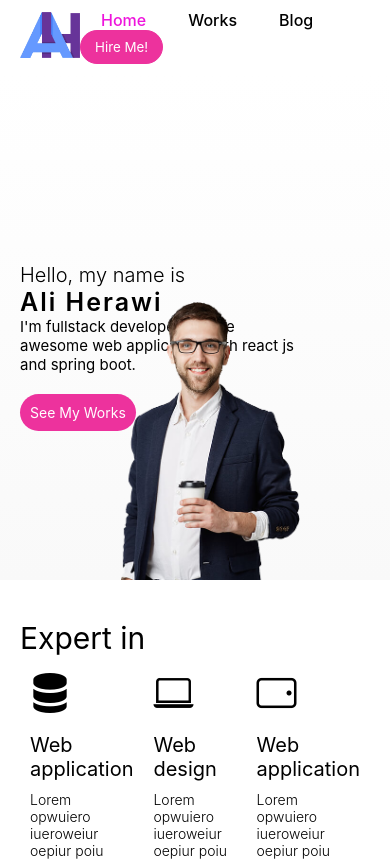
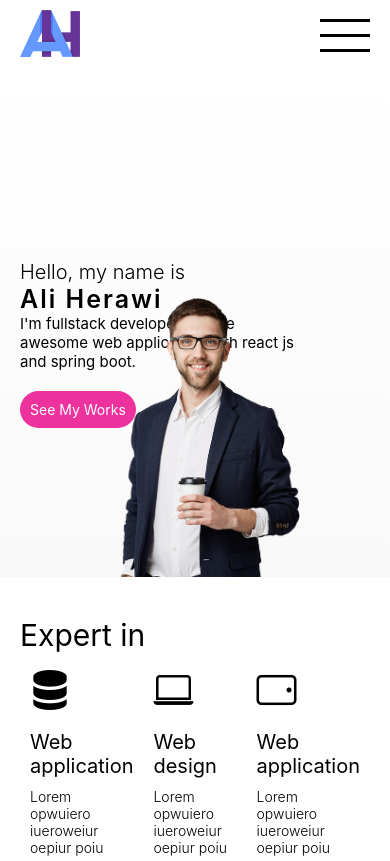
Before and after one commit to Aliherawi7/iPortfolio, a React (Create React App) app: page / in a window 390 px wide. Shown: the top 861 px of the page. Built offline with nearby package versions, Linux system fonts and the light colour scheme.

Commit message:
navbar is responsive now. bruger menu added in 768px width

```diff
--- a/src/components/Header.css
+++ b/src/components/Header.css
@@ -48,8 +48,96 @@
     transition: background 0.4s ease-in-out;
 }
 
+/*=====================================
+  == burger menu on max-width: 768px ==
+  ===================================== */
+
+.toggle-menu{
+    display: none;
+}
+.toggle-menu .toggle{
+    position: absolute;
+    top: 5px;
+    right: 10px;
+    width: 65px;
+    height: 65px;
+    opacity: 0.001;
+    z-index: 101;
+}
+.burger {
+    top: 3px;
+    right: 40px;
+    width: 50px;
+    height: 50px;
+    display: flex;
+    align-items: center;
+    justify-content: center;
+}
+.burger div {
+    width: 100%;
+    height: 3px;
+    background-color: #000;
+    position: relative;
+    display: flex;
+    align-items: center;
+    justify-content: center;
+    transition: all 0.4s ease;
+    margin: 10px 0;
+}
+.burger div::before, .burger div::after {
+    content: '';
+    background-color: #000;
+    width: 100%;
+    height: 3px;
+    position: absolute;
+    top: -15px;
+}
+.burger div::after {
+    top: 15px;
+}
+.toggle:checked + .burger div{
+    transform: rotate(180deg);
+}
+.toggle:checked + .burger div:after,
+.toggle:checked + .burger div::before{
+    top: 0;
+    transform: rotate(90deg);
+}
+.toggle:checked + .burger{
+    transform: rotate(45deg);
+}
+
+/*=====================================
+  ==        end burger menu on       ==
+  ===================================== */
 
 .header .hire-me:hover {
     background-color: #fff;
     color: #ed329d;
 }
+
+
+@media(max-width:768px){
+    .toggle-menu{
+        display: flex;
+    }
+    .header nav{
+        padding: 100px 0 0 20px;
+        display: flex;
+        position: absolute;
+        flex-direction: column;
+        width: 200px;
+        height: 100vh;
+        top: 60px;
+        align-items: flex-start;
+        background-color: #fff;
+        box-shadow: 0px 20px 10px 5px #00000029;
+        transition: right .5s cubic-bezier(0.74, 0.02, 0.23, 1.01);
+    }
+    .header nav span{
+        margin: 0;
+    }
+    .header nav a{
+        margin-bottom: 20px;
+    }
+}
--- a/src/components/Header.js
+++ b/src/components/Header.js
@@ -7,25 +7,29 @@ import "./Header.css"
 
 function Header() {
     //this state is for activing the header link
-    const [{navActive}, dispatch] = useStatevalue();
+    const [{ navActive }, dispatch] = useStatevalue();
     const navigate = useNavigate();
-    const [state, setState] = useState(navActive+"");
-    useEffect(()=>{
-        setState(navActive+"")
+    const [state, setState] = useState(navActive + "");
+    const [showMenu, setShowMenu] = useState(false);
 
-    },[navActive])
+    // get sctived nav link from data layer
+    useEffect(() => {
+        setState(navActive + "")
+    }, [navActive])
 
-    const setActive = (path)=>{
+    //onclick function for nav links
+    const setActive = (path) => {
         dispatch({
-            type:actions.ACTIVE_NAV_LINK,
-            item:path
+            type: actions.ACTIVE_NAV_LINK,
+            item: path
         })
         setState(path)
     }
-    const goHome = ()=>{
+    //onclick function for nav-brand
+    const goHome = () => {
         dispatch({
             type: actions.ACTIVE_NAV_LINK,
-            item:"/"
+            item: "/"
         })
         navigate("/");
     }
@@ -34,20 +38,27 @@ function Header() {
             <Link to="/" onClick={goHome}>
                 <img src="/image/AH1.png" className='nav-brand' />
             </Link>
-            <nav>
-                <Link to={"/"} onClick={()=>setActive("/")}>
-                    <span className={state == "/" ? "active":""}>Home</span>
+            <nav style={{ right: showMenu ? "0" : "-250px" }}>
+                <Link to={"/"} onClick={() => setActive("/")}>
+                    <span className={state == "/" ? "active" : ""}>Home</span>
                 </Link>
-                <Link to={"/works"} onClick={()=>setActive("/works")}>
-                    <span className={state.includes("/works") ? "active":""}>Works</span>
+                <Link to={"/works"} onClick={() => setActive("/works")}>
+                    <span className={state.includes("/works") ? "active" : ""}>Works</span>
                 </Link>
-                <Link to={"/blog"} onClick={()=>setActive("/blog")}>
-                    <span className={state.includes("/blog") ? "active":""}>Blog</span>
+                <Link to={"/blog"} onClick={() => setActive("/blog")}>
+                    <span className={state.includes("/blog") ? "active" : ""}>Blog</span>
                 </Link>
                 <button className='hire-me'>
                     Hire Me!
                 </button>
             </nav>
+            <div className='toggle-menu'>
+                <input type="checkbox" onChange={() => setShowMenu(!showMenu)} class="toggle" />
+                <div class="burger">
+                    <div></div>
+                </div>
+            </div>
+
 
         </header>
     )
```
